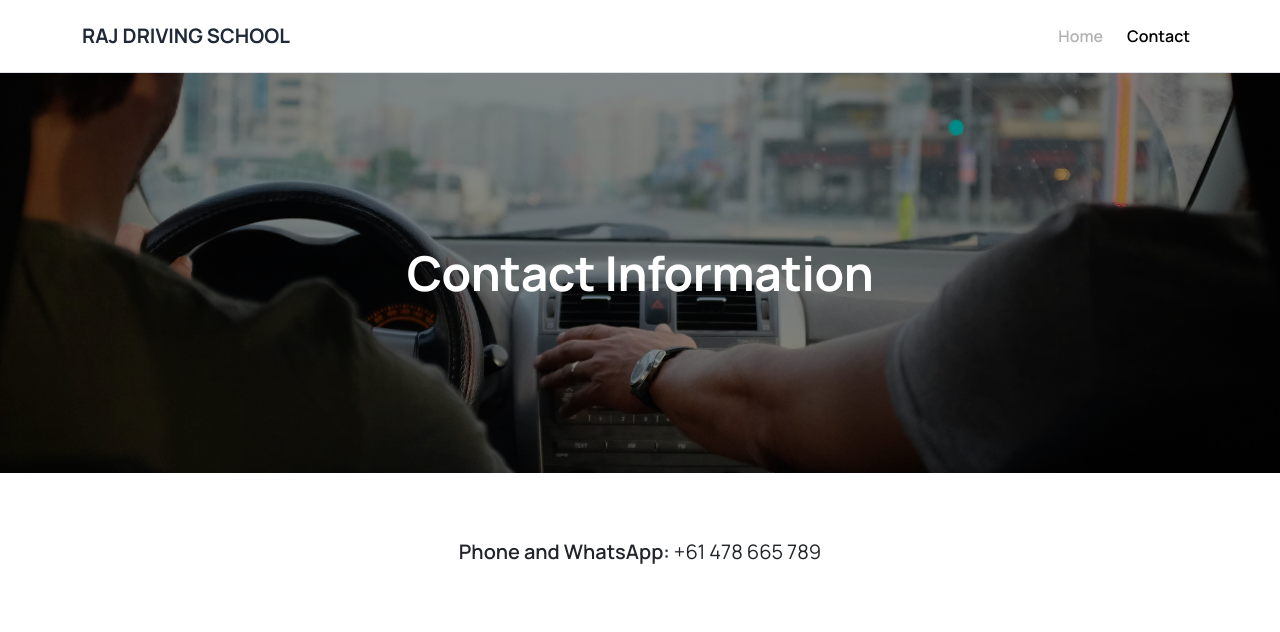
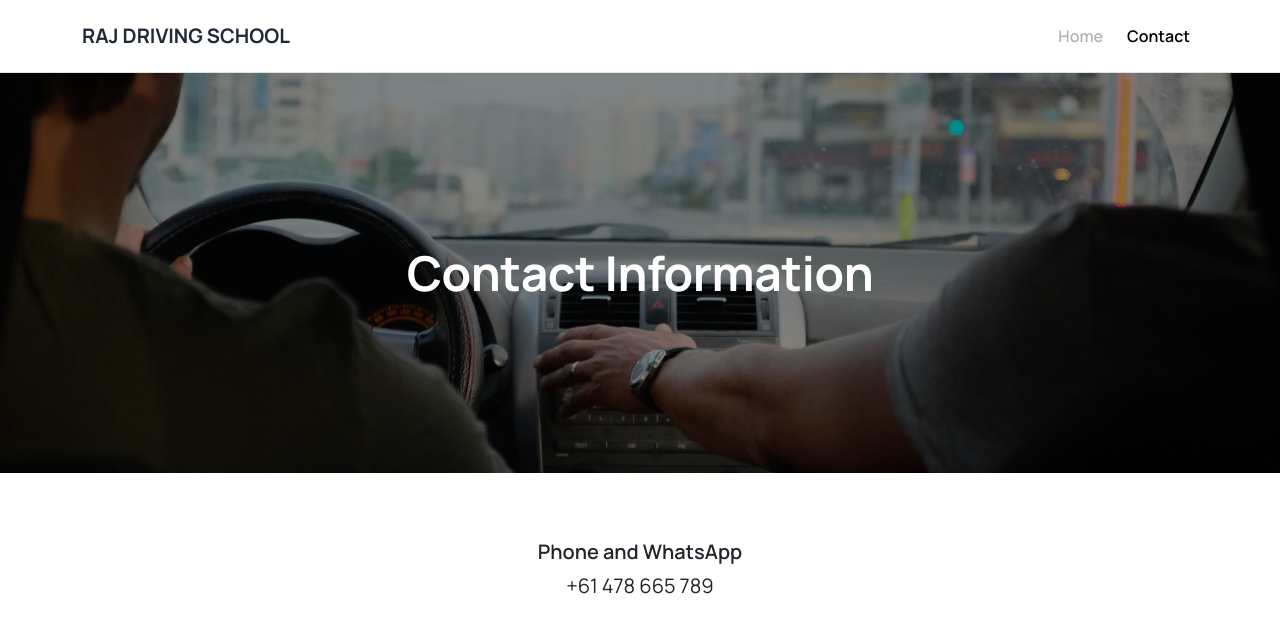
Before and after one commit to Ti-nick/RajDrivingSchool, a Vue app: page /contact in a window 1280 px wide. Shown: the top 632 px of the page. Built offline with nearby package versions, Linux system fonts and the light colour scheme.

Commit message:
Added Melbourne into Header

```diff
--- a/index.html
+++ b/index.html
@@ -2,10 +2,10 @@
 <html lang="en">
 <head>
   <meta charset="UTF-8" />
-  <link rel="icon" type="image/svg+xml" href="/vite.svg" />
+  <link rel="icon" type="image/svg+xml" href="/icon.jpg" />
   <meta name="viewport" content="width=device-width, initial-scale=1.0" />
 
-  <title>Raj Driving School</title>
+  <title>Raj Driving School - Melbourne Driving School</title>
 
   <!-- ✅ Google Font: Manrope -->
   <link rel="preconnect" href="https://fonts.googleapis.com">
--- a/src/Contact.vue
+++ b/src/Contact.vue
@@ -23,8 +23,10 @@ export default {
     <section class="py-5 py-lg-6">
       <div class="container">
         <div class="text-center">
+          <p class="lead mb-1 fw-semibold">
+            Phone and WhatsApp
+          </p>
           <p class="lead mb-0">
-            <span class="fw-semibold">Phone and WhatsApp:</span>
             +61 478 665 789
           </p>
         </div>
@@ -36,7 +38,8 @@ export default {
 <style scoped>
 /* ================= HERO (same as Home) ================= */
 .hero {
-  min-height: 50vh; /* same height as Home */
+  min-height: 50vh;
+  /* same height as Home */
   display: flex;
   align-items: center;
 
```
Also changed, not shown: public/icon.jpg (added), src/assets/icon.jpg (added), 1 other file (tests, documents, lock files or other folders).
